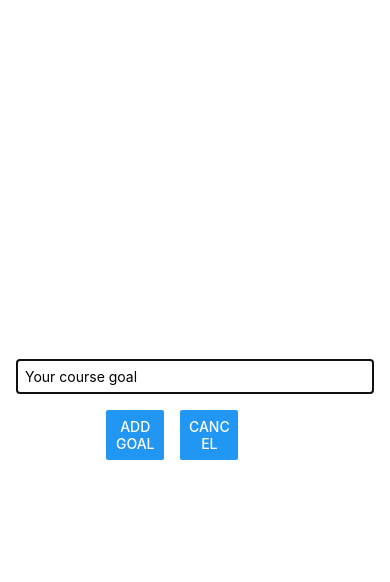
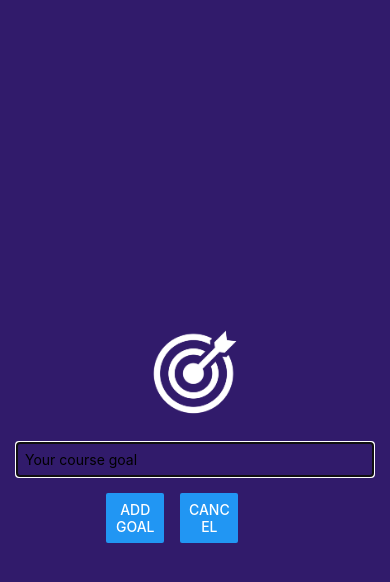
Before and after one commit to Arthuro12/Master-React-Native, a React Native app in the folder RNBasic/: screen / in a window 390 px wide. Both pictures are taken after a click on the button "ADD NEW GOAL". Shown: the top 582 px of the page. Built offline with nearby package versions, Linux system fonts and the light colour scheme.

Commit message:
Adding an image component

```diff
--- a/RNBasic/components/GoalInput.js
+++ b/RNBasic/components/GoalInput.js
@@ -1,5 +1,12 @@
 import { useState } from "react";
-import { StyleSheet, View, TextInput, Button, Modal } from "react-native";
+import {
+  StyleSheet,
+  View,
+  TextInput,
+  Button,
+  Modal,
+  Image,
+} from "react-native";
 
 export default function GoalInput({ visible, onAddGoal, onCloseAddGoalModal }) {
   const [inputValue, setInputValue] = useState("");
@@ -16,6 +23,7 @@
   return (
     <Modal visible={visible} animationType="slide">
       <View style={styles.inputContainer}>
+        <Image style={styles.image} source={require("../assets/goal.png")} />
         <TextInput
           style={styles.textInput}
           placeholder="Your course goal"
@@ -40,10 +48,8 @@
     flex: 1,
     justifyContent: "center",
     alignItems: "center",
-    marginBottom: 24,
+    backgroundColor: "#311b6b",
     padding: 16,
-    borderBottomWidth: 1,
-    borderBottomColor: "#cccccc",
   },
   textInput: {
     width: "100%",
@@ -55,12 +61,13 @@
     flexDirection: "row",
     marginTop: 16,
   },
-  // addGoalButton: {},
-  // cancelButton: {
-
-  // }
   button: {
     width: "30%",
     marginHorizontal: 8,
   },
+  image: {
+    width: 100,
+    height: 100,
+    margin: 20,
+  },
 });
```
Also changed, not shown: RNBasic/assets/goal.png (added).
